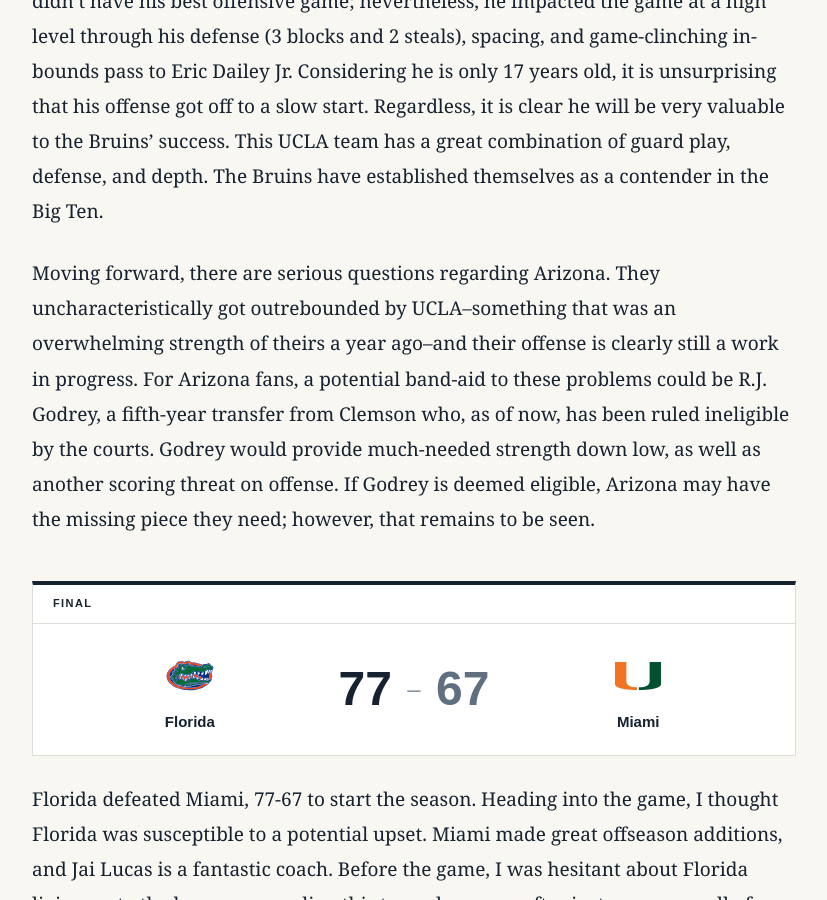
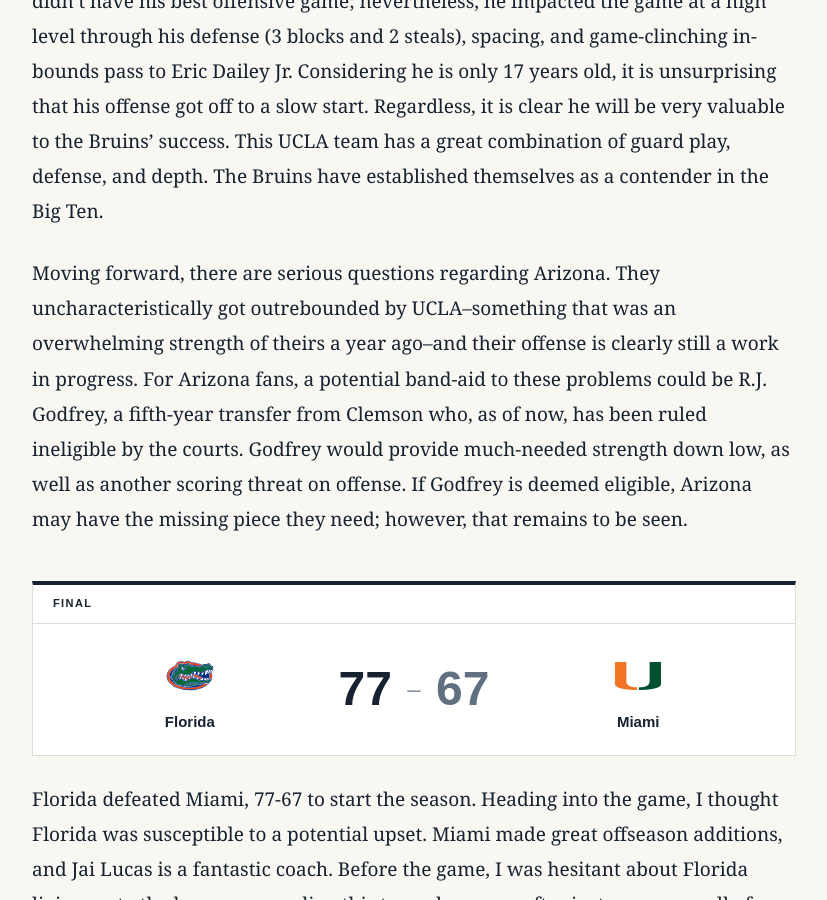
Before and after one commit to EHAARV01/college-basketball, a Jekyll site: the page built from _articles/OpeningNight.md, in a window 1280 px wide and 900 px high, scrolled down 2753 px. Shown: the whole window, without its empty margins (226-1053 px from the left). Built offline with Jekyll 4.4.1, drawn with Linux system fonts in a browser that asks for light colours.

Commit message:
Update _articles/OpeningNight.md (via Pages CMS)

```diff
--- a/_articles/OpeningNight.md
+++ b/_articles/OpeningNight.md
@@ -56,10 +56,10 @@ games:
       uncharacteristically got outrebounded by UCLA–something that was an
       overwhelming strength of theirs a year ago–and their offense is clearly
       still a work in progress. For Arizona fans, a potential band-aid to these
-      problems could be R.J. Godrey, a fifth-year transfer from Clemson who, as
-      of now, has been ruled ineligible by the courts. Godrey would provide
+      problems could be R.J. Godfrey, a fifth-year transfer from Clemson who, as
+      of now, has been ruled ineligible by the courts. Godfrey would provide
       much-needed strength down low, as well as another scoring threat on
-      offense. If Godrey is deemed eligible, Arizona may have the missing piece
+      offense. If Godfrey is deemed eligible, Arizona may have the missing piece
       they need; however, that remains to be seen.
   - team_a: Florida
     score_a: 77
```
